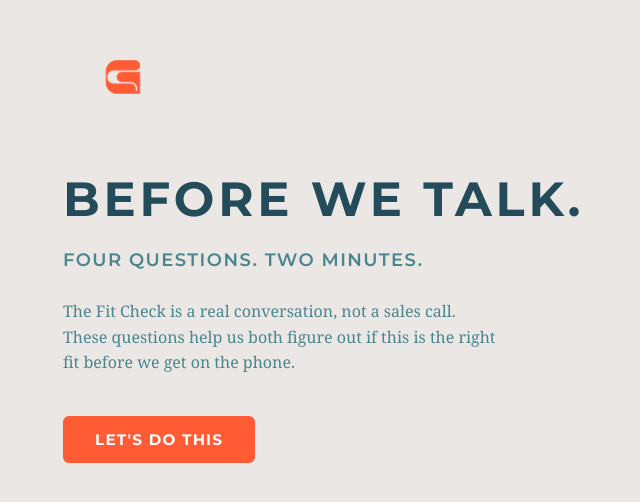
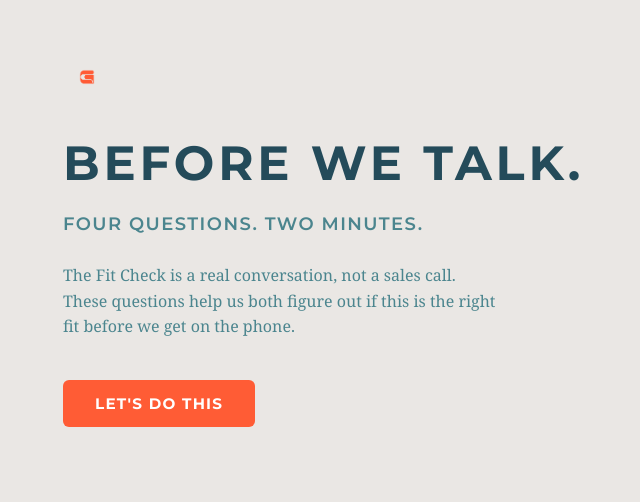
Before and after one commit to GoodyearforChange/gfc-fit-check, a website: page public/index.html in a window 1280 px wide. Shown: the part 160-662 px from the top of the page, without its empty margins (297-937 px from the left). Drawn offline with Linux system fonts and the light colour scheme.

Commit message:
Left-align logo flush with text at 48px

```diff
--- a/public/index.html
+++ b/public/index.html
@@ -264,7 +264,7 @@
 
     <!-- Screen 0: Landing -->
     <div id="screen-landing" class="screen active landing">
-      <img src="/goodyear_monogram.png" alt="Goodyear For Change" style="display: block; max-width: 120px; margin: 0 0 24px;">
+      <img src="/goodyear_monogram.png" alt="Goodyear For Change" style="display: block; width: 48px; height: 48px; margin: 0 0 24px;">
       <h1>Before we talk.</h1>
       <p class="subhead">Four questions. Two minutes.</p>
       <p class="body-text">The Fit Check is a real conversation, not a sales call. These questions help us both figure out if this is the right fit before we get on the phone.</p>
```
